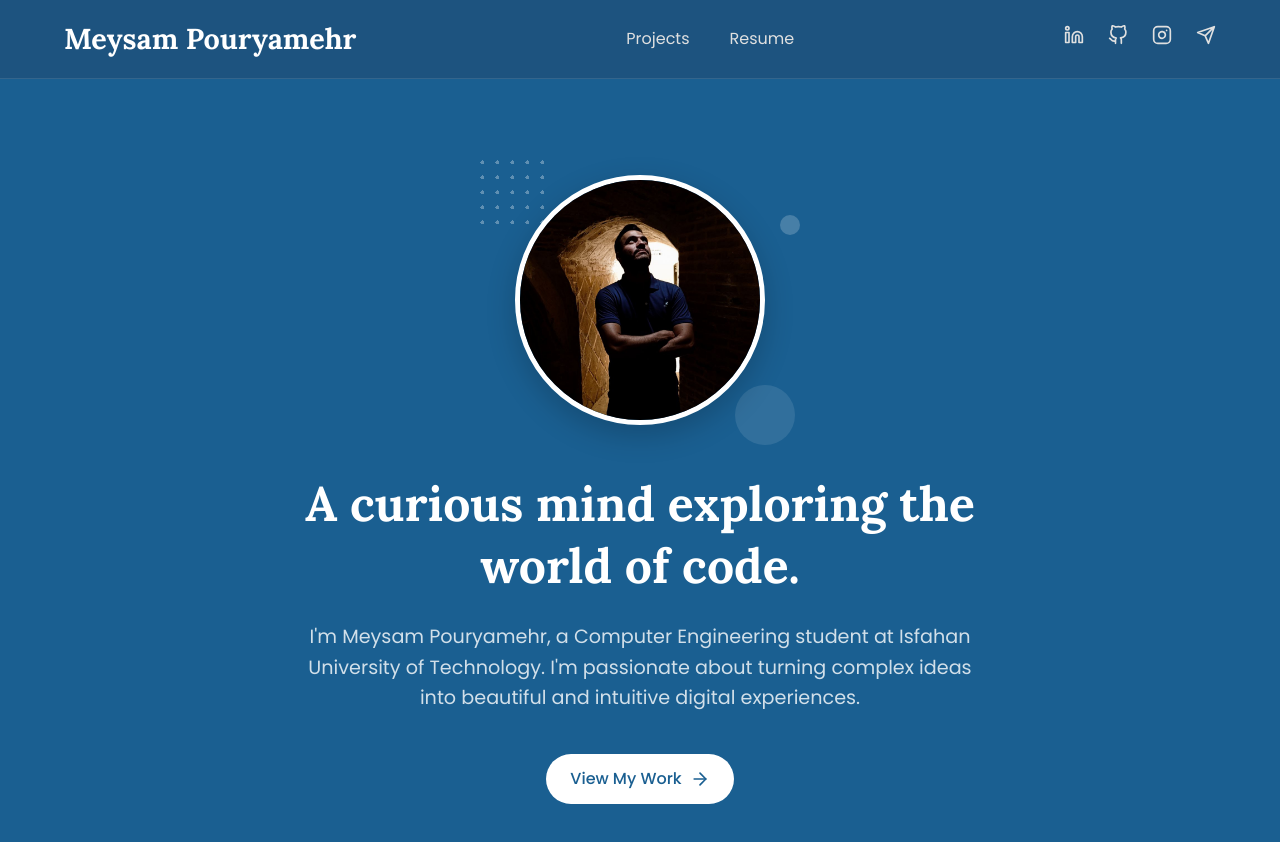
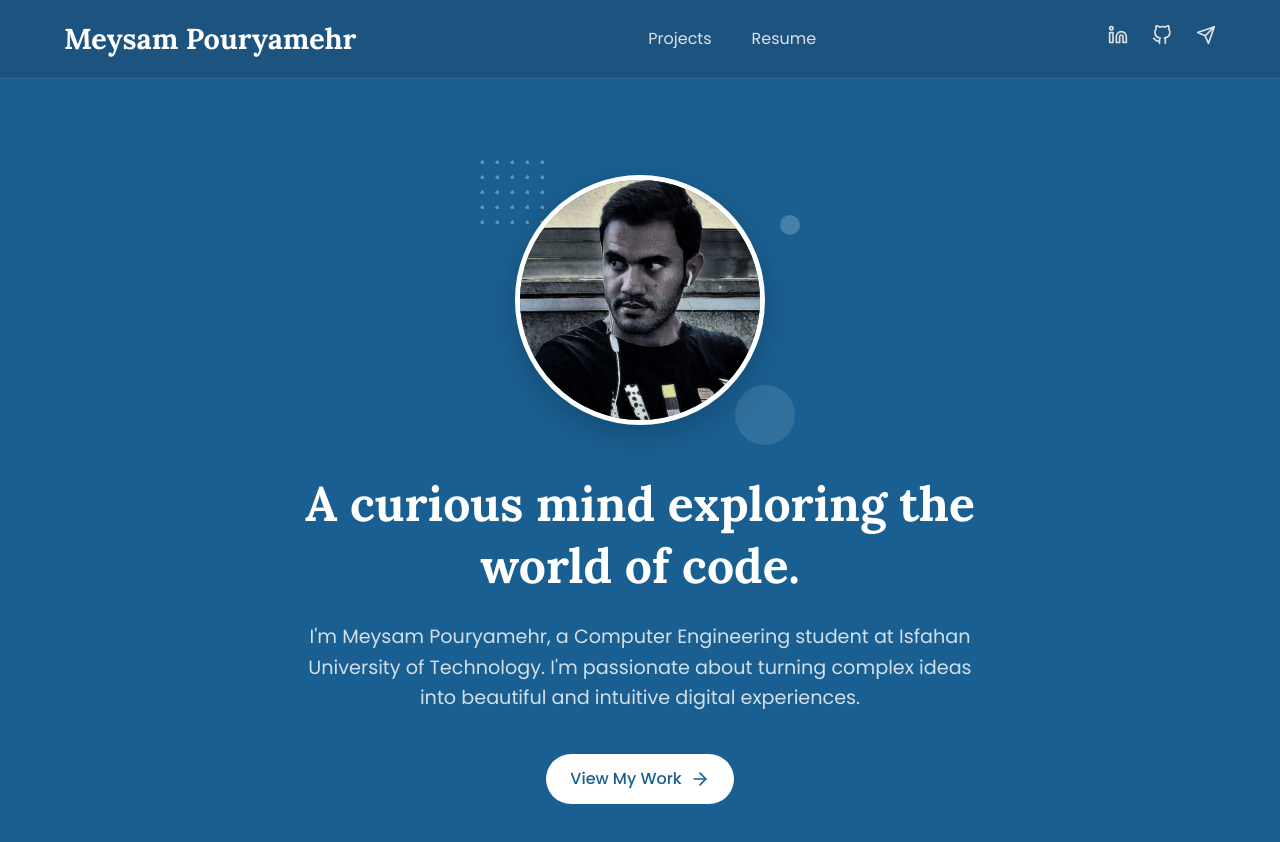
Before and after one commit to meisampw1384/portfolio, a Vue app: page / in a window 1280 px wide. Shown: the top 842 px of the page. Built offline with nearby package versions, Linux system fonts and the light colour scheme.

Commit message:
feat: change picture and header

```diff
--- a/src/App.vue
+++ b/src/App.vue
@@ -1,17 +1,14 @@
 <script setup>
-import { RouterView } from 'vue-router';
-import TheHeader from './components/TheHeader.vue';
-// We are NOT importing HeroSection here anymore, because it belongs to HomeView.
+import { RouterView } from 'vue-router'
+import TheHeader from './components/TheHeader.vue'
+import Analytics from '@vercel/analytics/next'
 </script>
 
 <template>
   <div id="app-wrapper">
-
     <TheHeader />
-
     <RouterView />
-
-
+    <Analytics />
   </div>
 </template>
 
--- a/src/components/TheHeader.vue
+++ b/src/components/TheHeader.vue
@@ -62,7 +62,7 @@ const navLinks = [
           ></path>
         </svg>
       </a>
-      <a href="https://www.instagram.com/meisampw?igsh=MWhwN2c5NjQ5aXptaw==" aria-label="Instagram">
+      <!-- <a href="https://www.instagram.com/meisampw?igsh=MWhwN2c5NjQ5aXptaw==" aria-label="Instagram">
         <svg
           xmlns="http://www.w3.org/2000/svg"
           width="20"
@@ -78,7 +78,7 @@ const navLinks = [
           <path d="M16 11.37A4 4 0 1 1 12.63 8 4 4 0 0 1 16 11.37z"></path>
           <line x1="17.5" y1="6.5" x2="17.51" y2="6.5"></line>
         </svg>
-      </a>
+      </a> -->
       <a href="https://t.me/meisampw" aria-label="Telegram">
         <svg
           xmlns="http://www.w3.org/2000/svg"
```
Also changed, not shown: public/profile-pic.jpg.
